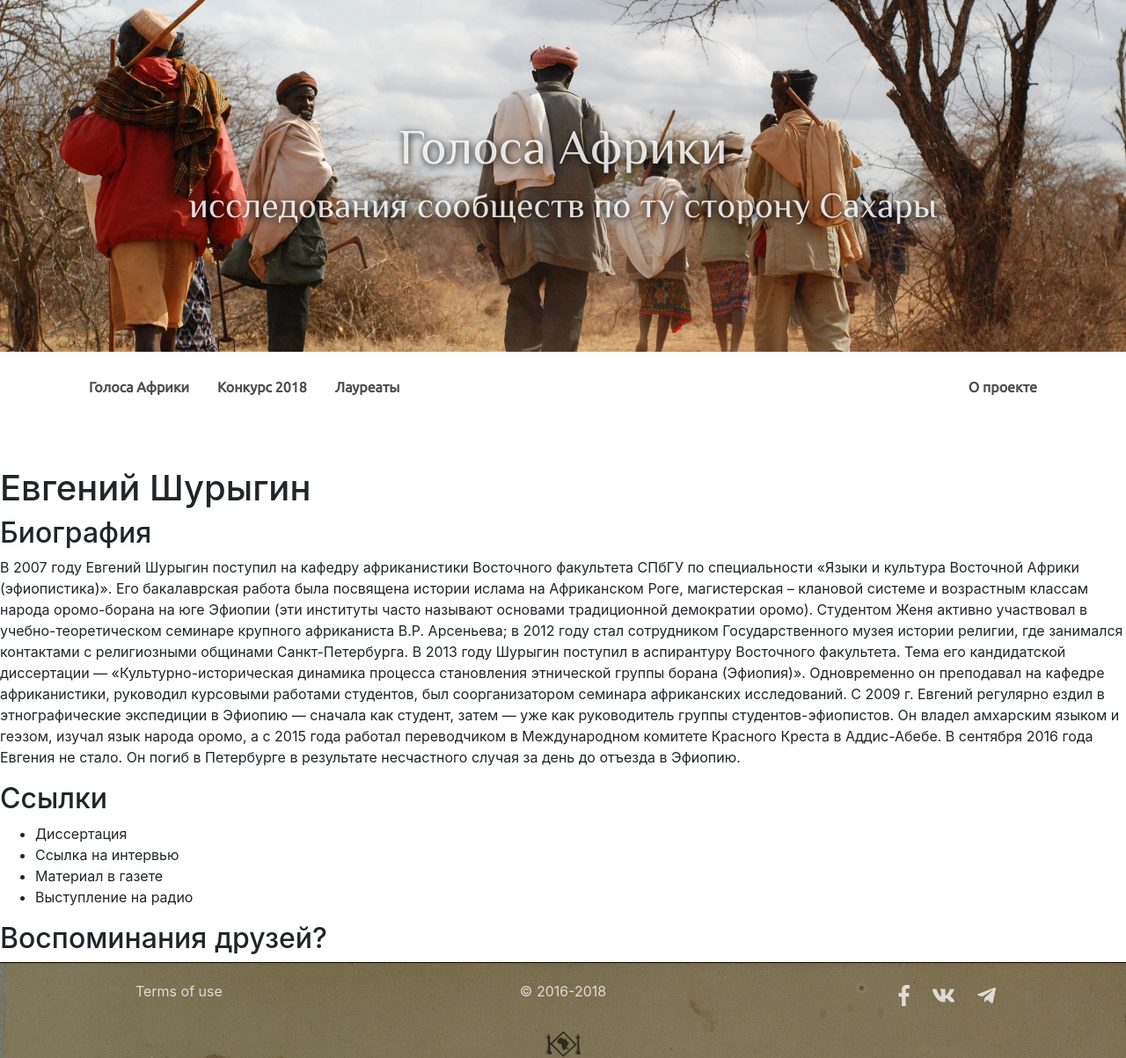
After one commit to oromay/golosa_afriki, a Django app: template templates/zhenya.html in a window 1280 px wide. The commit adds this page. Shown: the whole page at 88% size. Run offline with Django 3.2, Linux system fonts and the light colour scheme; the template is opened without the code that fills it, so the values that code supplies are empty; some libraries are stand-ins or nearby versions; some web fonts are replaced.

Commit message:
text added + zhenya's page

```diff
--- a/apply/views.py
+++ b/apply/views.py
@@ -23,7 +23,6 @@ from contentmanager.utilities import days_left
 #     }
 #     return render(request, "finished.html", context)
 
-
 class UploadView(FormView):
     template_name = 'apply.html'
     form_class = ApplyForm
@@ -32,7 +31,7 @@ class UploadView(FormView):
         context = super(UploadView, self).get_context_data( ** kwargs)
         context['title'] = 'Голоса Африки'
         context['Elders'] = Elder.objects.all()
-        context['days_left'] = days_left(2018,3,31, True)
+        context['days_left'] = days_left(2018,4,15, True)
 
         return context
 
--- a/contentmanager/urls.py
+++ b/contentmanager/urls.py
@@ -1,11 +1,12 @@
 from django.conf.urls import url
-from .views import mainpage, laureates
+from .views import mainpage, laureates, zhenya
 from apply.views import UploadView
 
 
 urlpatterns = [
     url(r'^$', mainpage, name='home'),
     url(r'^laureates/', laureates, name='laureates'),
+    url(r'^zhenya/', zhenya, name = 'apply'),
     url(r'^apply/', UploadView.as_view(), name = 'apply'),
     url(r'^author/(?P<slug>[\w-]+)', UploadView.as_view(), name = 'author'),
 ]
--- a/templates/home.html
+++ b/templates/home.html
@@ -9,12 +9,14 @@
 
         {% for piece in news %}
         <div class="card" style="border-color: rgb(207, 207, 207);">
+        <a href="#" style="background-color:black">
             <img class="card-img-top"  src='{{ piece.top_image.url}}' alt="">
               <div class="card-body ">
                 <h4 class="card-title">{{piece.title}}</h4>
                 <p class="card-text">{{piece.content|safe}}</p>
                 <p class="card-text text-right"><small class="text-muted"> {{piece.timestamp.date}} </small></p>
             </div>
+        </a>
         </div>
 
         {% endfor %}
--- /dev/null
+++ b/templates/zhenya.html
@@ -0,0 +1,24 @@
+{% extends "base.html" %}
+{% load static %}
+{% block main_content %}
+
+<h1>Евгений Шурыгин</h1>
+<h2>Биография</h2>
+<p>
+    В 2007 году Евгений Шурыгин поступил на кафедру африканистики Восточного факультета СПбГУ по специальности «Языки и культура Восточной Африки (эфиопистика)». Его бакалаврская работа была посвящена истории ислама на Африканском Роге, магистерская – клановой системе и возрастным классам народа оромо-борана на юге Эфиопии (эти институты часто называют основами традиционной демократии оромо). Студентом Женя активно участвовал в учебно-теоретическом семинаре крупного африканиста В.Р. Арсеньева; в 2012 году стал сотрудником Государственного музея истории религии, где занимался контактами с религиозными общинами Санкт-Петербурга.
+    В 2013 году Шурыгин поступил в аспирантуру Восточного факультета. Тема его кандидатской диссертации — «Культурно-историческая динамика процесса становления этнической группы борана (Эфиопия)». Одновременно он преподавал на кафедре африканистики, руководил курсовыми работами студентов, был соорганизатором семинара африканских исследований.
+    С 2009 г. Евгений регулярно ездил в этнографические экспедиции в Эфиопию — сначала как студент, затем — уже как руководитель группы студентов-эфиопистов. Он владел амхарским языком и геэзом, изучал язык народа оромо, а с 2015 года работал переводчиком в Международном комитете Красного Креста в Аддис-Абебе.
+    В сентября 2016 года Евгения не стало. Он погиб в Петербурге в результате несчастного случая за день до отъезда в Эфиопию.
+
+</p>
+<h2>Ссылки</h2>
+<ul>
+    <li>Диссертация</li>
+    <li>Ссылка на интервью </li>
+    <li>Материал в газете</li>
+    <li>Выступление на радио</li>
+</ul>
+<h2>Воспоминания друзей?</h2>
+
+
+{% endblock %}
```
Also changed, not shown: contentmanager/views.py (+7 -0 lines), templates/apply.html (+49 -10 lines). Lines whose indentation alone changed are shown as unchanged.
